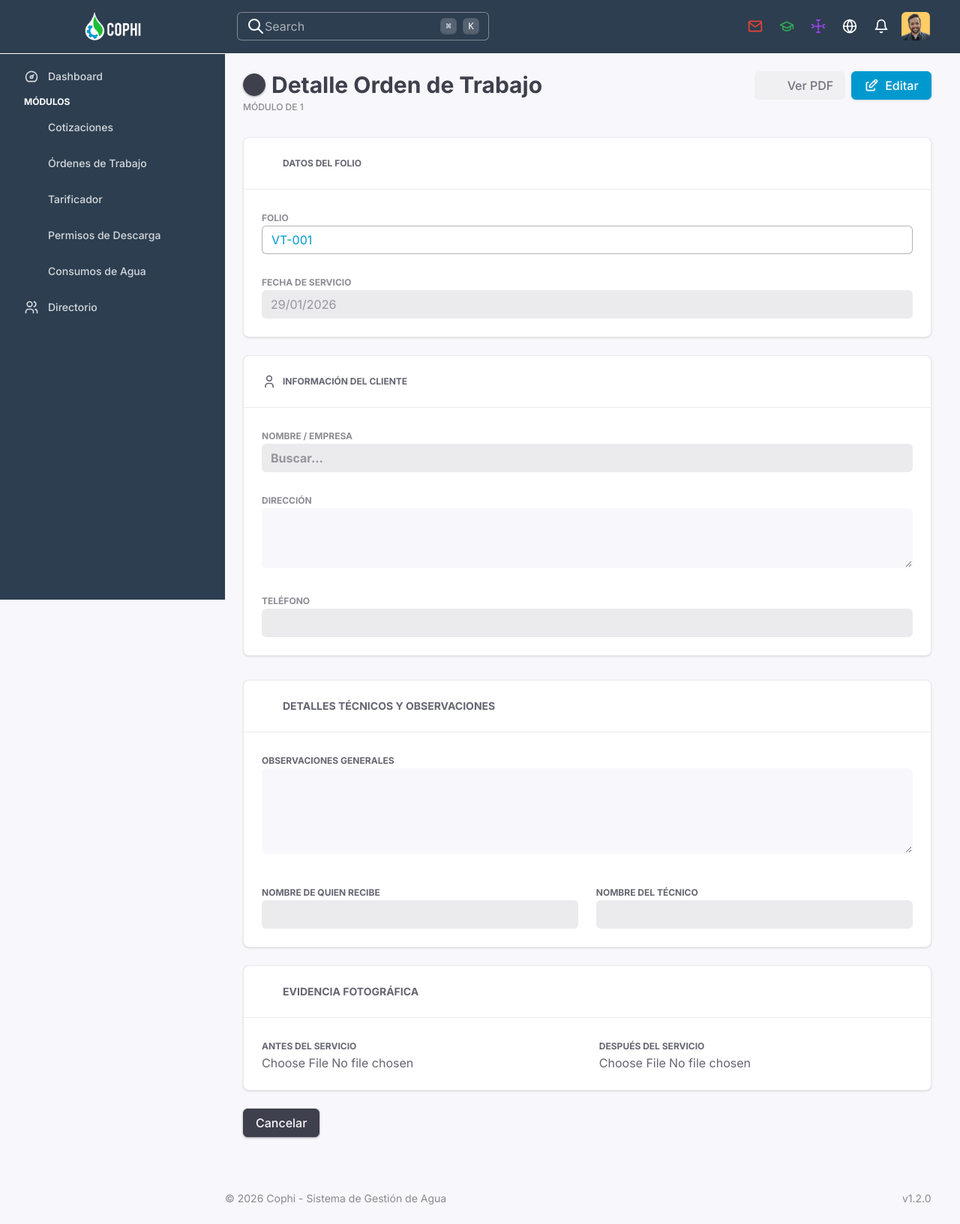
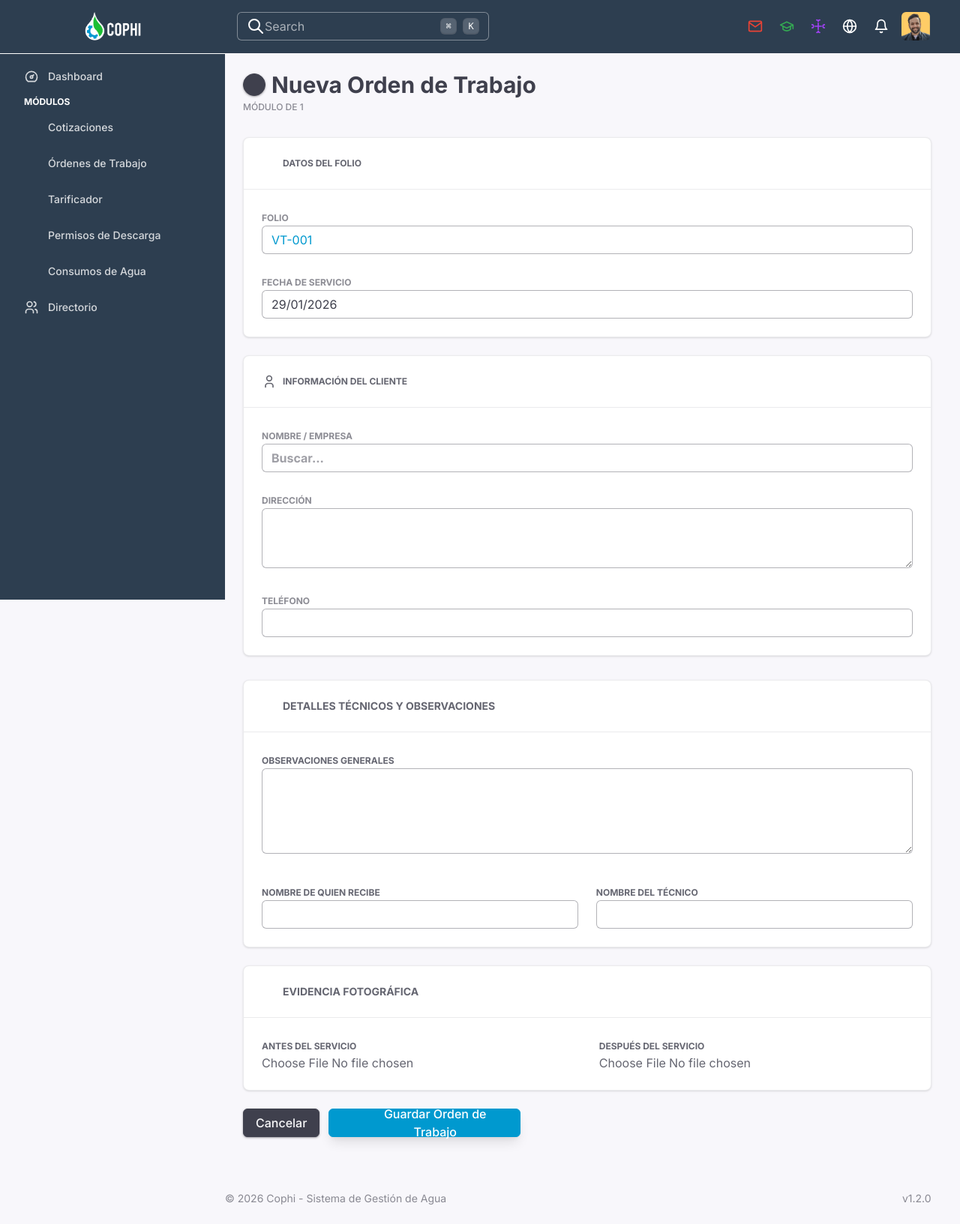
Before and after one commit to iyari02medina/Plantillas, a Flask app: page /nueva_orden/1 in a window 1280 px wide. Shown: the whole page at 75% size. Run offline with Flask 3, Linux system fonts and the light colour scheme.

Commit message:
ya se pueden crear nuevas ordenes

```diff
--- a/interfaz/templates/crear_orden.html
+++ b/interfaz/templates/crear_orden.html
@@ -1,6 +1,6 @@
 {% extends 'base_flyonui.html' %}
 
-{% block title %}{{ 'Detalle Orden' if orden else 'Nueva Orden de Trabajo' }} - Sistema Cophi{% endblock %}
+{% block title %}{{ 'Nueva Orden de Trabajo' if is_new else 'Detalle Orden' }} - Sistema Cophi{% endblock %}
 
 {% block content %}
 <div class="flex flex-col md:flex-row justify-between items-start md:items-center gap-4 mb-8">
@@ -9,17 +9,18 @@
             <a href="{{ url_for('ordenes') }}" class="btn btn-sm btn-ghost btn-circle" title="Volver">
                 <span class="icon-[tabler--arrow-left] size-5"></span>
             </a>
-            <h1 class="text-3xl font-bold text-base-content">{{ 'Detalle' if orden else 'Nueva' }} Orden de Trabajo</h1>
+            <h1 class="text-3xl font-bold text-base-content">{{ 'Nueva' if is_new else 'Detalle' }} Orden de Trabajo
+            </h1>
         </div>
         <p class="text-base-content/60 font-medium ml-10 uppercase tracking-widest text-xs font-black">
             Módulo de {{ tipo|upper if tipo else 'ORDEN' }}
         </p>
     </div>
-    {% if orden %}
+    {% if not is_new %}
     <div class="flex gap-2">
         <a href="{{ url_for('ver_orden_pdf', tipo=tipo, folio=folio) }}" target="_blank"
             class="btn btn-soft btn-secondary">
-            <span class="icon-[tabler--file-text] size-5"></span>
+            <span class="icon-[tabler--file-type-pdf] size-5"></span>
             Ver PDF
         </a>
         <button type="button" class="btn btn-primary shadow-sm" onclick="enableEdit()" id="btn-editar">
@@ -30,7 +31,7 @@
     {% endif %}
 </div>
 
-<form action="{{ url_for('detalle_orden' if orden else 'nueva_orden', tipo=tipo, folio=folio if orden else None) }}"
+<form action="{{ url_for('nueva_orden', tipo=tipo) if is_new else url_for('detalle_orden', tipo=tipo, folio=folio) }}"
     method="POST" enctype="multipart/form-data" class="space-y-8 pb-20">
     <div class="grid grid-cols-1 lg:grid-cols-3 gap-8">
 
@@ -45,14 +46,17 @@
                 <div class="card-body p-6 space-y-4">
                     <div class="form-control">
                         <label class="label font-bold text-xs uppercase text-base-content/60">Folio</label>
-                        <input type="text" name="folio" value="{{ folio }}" readonly required
+                        <input type="text"
+                            name="folio_{{ 'des' if tipo=='desazolve' else 'lt' if tipo=='trampa' else 'vt' }}"
+                            value="{{ folio }}" readonly required
                             class="input input-bordered w-full font-black text-primary">
                     </div>
                     <div class="form-control">
                         <label class="label font-bold text-xs uppercase text-base-content/60">Fecha de Servicio</label>
-                        <input type="text" name="fecha"
+                        <input type="text"
+                            name="fecha_{{ 'des' if tipo=='desazolve' else 'lt' if tipo=='trampa' else 'vt' }}"
                             value="{{ orden.get('fecha_' + ( 'des' if tipo=='desazolve' else 'lt' if tipo=='trampa' else 'vt' ), todays_date) }}"
-                            class="input input-bordered w-full" {{ 'disabled' if orden else '' }}>
+                            class="input input-bordered w-full" {{ 'disabled' if not is_new else '' }}>
                     </div>
                 </div>
             </div>
@@ -68,7 +72,7 @@
                         <label class="label font-bold text-xs uppercase text-base-content/60">Nombre / Empresa</label>
                         <input type="text" id="nombre_cliente" name="cliente" placeholder="Buscar..." autocomplete="off"
                             class="input input-bordered w-full font-bold" oninput="fillClient(this)" required
-                            value="{{ orden.get('cliente', '') }}" {{ 'disabled' if orden else '' }}>
+                            value="{{ orden.get('cliente', '') }}" {{ 'disabled' if not is_new else '' }}>
                         <div id="suggestions-box"
                             class="absolute z-50 w-full mt-1 bg-base-100 border border-base-content/10 rounded-lg shadow-xl max-h-60 overflow-y-auto hidden">
                         </div>
@@ -76,12 +80,12 @@
                     <div class="form-control">
                         <label class="label font-bold text-xs uppercase text-base-content/60">Dirección</label>
                         <textarea id="direccion_cliente" name="direccion" class="textarea textarea-bordered w-full"
-                            rows="2" {{ 'disabled' if orden else '' }}>{{ orden.get('direccion', '') }}</textarea>
+                            rows="2" {{ 'disabled' if not is_new else '' }}>{{ orden.get('direccion', '') }}</textarea>
                     </div>
                     <div class="form-control">
                         <label class="label font-bold text-xs uppercase text-base-content/60">Teléfono</label>
                         <input type="text" id="telefono_cliente" name="telefono" class="input input-bordered w-full"
-                            value="{{ orden.get('telefono', '') }}" {{ 'disabled' if orden else '' }}>
+                            value="{{ orden.get('telefono', '') }}" {{ 'disabled' if not is_new else '' }}>
                     </div>
                 </div>
             </div>
@@ -97,12 +101,12 @@
                     <div class="form-control">
                         <label class="label font-bold text-[10px] uppercase opacity-50">Hora Inicial</label>
                         <input type="text" name="hora_inicial" class="input input-bordered w-full"
-                            value="{{ orden.get('hora_inicial', '') }}" {{ 'disabled' if orden else '' }}>
+                            value="{{ orden.get('hora_inicial', '') }}" {{ 'disabled' if not is_new else '' }}>
                     </div>
                     <div class="form-control">
                         <label class="label font-bold text-[10px] uppercase opacity-50">Hora Final</label>
                         <input type="text" name="hora_final" class="input input-bordered w-full"
-                            value="{{ orden.get('hora_final', '') }}" {{ 'disabled' if orden else '' }}>
+                            value="{{ orden.get('hora_final', '') }}" {{ 'disabled' if not is_new else '' }}>
                     </div>
                 </div>
             </div>
@@ -125,59 +129,59 @@
                         <div class="form-control"><label class="label font-bold text-xs uppercase opacity-60">Ubicación
                                 del Servicio</label><input type="text" name="ubicacion"
                                 class="input input-bordered w-full" value="{{ orden.get('ubicacion', '') }}"
-                                {{ 'disabled' if orden else '' }}></div>
+                                {{ 'disabled' if not is_new else '' }}></div>
                         <div class="form-control"><label class="label font-bold text-xs uppercase opacity-60">Metros de
                                 Manguera</label><input type="text" name="metros_manguera"
                                 class="input input-bordered w-full" value="{{ orden.get('metros_manguera', '') }}"
-                                {{ 'disabled' if orden else '' }}></div>
+                                {{ 'disabled' if not is_new else '' }}></div>
                         <div class="form-control"><label class="label font-bold text-xs uppercase opacity-60">Tramo /
                                 Línea</label><input type="text" name="tramo" class="input input-bordered w-full"
-                                value="{{ orden.get('tramo', '') }}" {{ 'disabled' if orden else '' }}></div>
+                                value="{{ orden.get('tramo', '') }}" {{ 'disabled' if not is_new else '' }}></div>
                         <div class="form-control"><label class="label font-bold text-xs uppercase opacity-60">Condición
                                 Final</label><input type="text" name="condicion_final"
                                 class="input input-bordered w-full" value="{{ orden.get('condicion_final', '') }}"
-                                {{ 'disabled' if orden else '' }}></div>
+                                {{ 'disabled' if not is_new else '' }}></div>
                     </div>
                     {% elif tipo == 'trampa' %}
                     <div class="grid grid-cols-1 md:grid-cols-2 gap-6">
                         <div class="form-control"><label class="label font-bold text-xs uppercase opacity-60">Ubicación
                                 de la Trampa</label><input type="text" name="ubicacion"
                                 class="input input-bordered w-full" value="{{ orden.get('ubicacion', '') }}"
-                                {{ 'disabled' if orden else '' }}></div>
+                                {{ 'disabled' if not is_new else '' }}></div>
                         <div class="form-control"><label class="label font-bold text-xs uppercase opacity-60">Capacidad
                                 (Litros)</label><input type="text" name="capacidad" class="input input-bordered w-full"
-                                value="{{ orden.get('capacidad', '') }}" {{ 'disabled' if orden else '' }}></div>
+                                value="{{ orden.get('capacidad', '') }}" {{ 'disabled' if not is_new else '' }}></div>
                         <div class="form-control"><label class="label font-bold text-xs uppercase opacity-60">Residuos
                                 Retirados</label><input type="text" name="residuos" class="input input-bordered w-full"
-                                value="{{ orden.get('residuos', '') }}" {{ 'disabled' if orden else '' }}></div>
+                                value="{{ orden.get('residuos', '') }}" {{ 'disabled' if not is_new else '' }}></div>
                         <div class="form-control"><label class="label font-bold text-xs uppercase opacity-60">Estado de
                                 la Trampa</label><input type="text" name="estado_trampa"
                                 class="input input-bordered w-full" value="{{ orden.get('estado_trampa', '') }}"
-                                {{ 'disabled' if orden else '' }}></div>
+                                {{ 'disabled' if not is_new else '' }}></div>
                     </div>
                     {% elif tipo == 'visita' %}
                     <div class="form-control">
                         <label class="label font-bold text-xs uppercase opacity-60">Motivo de la Visita</label>
                         <input type="text" name="motivo" class="input input-bordered w-full"
-                            value="{{ orden.get('motivo', '') }}" {{ 'disabled' if orden else '' }}>
+                            value="{{ orden.get('motivo', '') }}" {{ 'disabled' if not is_new else '' }}>
                     </div>
                     {% endif %}
 
                     <div class="form-control">
                         <label class="label font-bold text-xs uppercase opacity-60">Observaciones Generales</label>
                         <textarea name="observaciones" class="textarea textarea-bordered w-full" rows="4" {{ 'disabled'
-                            if orden else '' }}>{{ orden.get('observaciones', '') }}</textarea>
+                            if not is_new else '' }}>{{ orden.get('observaciones', '') }}</textarea>
                     </div>
 
                     <div class="grid grid-cols-1 md:grid-cols-2 gap-6">
                         <div class="form-control"><label class="label font-bold text-xs uppercase opacity-60">Nombre de
                                 quien Recibe</label><input type="text" name="nombre_recibe"
                                 class="input input-bordered w-full" value="{{ orden.get('nombre_recibe', '') }}"
-                                {{ 'disabled' if orden else '' }}></div>
+                                {{ 'disabled' if not is_new else '' }}></div>
                         <div class="form-control"><label class="label font-bold text-xs uppercase opacity-60">Nombre del
                                 Técnico</label><input type="text" name="tecnico_nombre"
                                 class="input input-bordered w-full" value="{{ orden.get('tecnico_nombre', '') }}"
-                                {{ 'disabled' if orden else '' }}></div>
+                                {{ 'disabled' if not is_new else '' }}></div>
                     </div>
                 </div>
             </div>
@@ -204,7 +208,7 @@
                                 {% endif %}
                                 <input type="file" name="foto_antes"
                                     class="file-input file-input-bordered file-input-primary w-full max-w-xs"
-                                    {{ 'disabled' if orden else '' }}>
+                                    {{ 'disabled' if not is_new else '' }}>
                             </div>
                         </div>
                         <div class="space-y-4">
@@ -220,7 +224,7 @@
                                 {% endif %}
                                 <input type="file" name="foto_despues"
                                     class="file-input file-input-bordered file-input-primary w-full max-w-xs"
-                                    {{ 'disabled' if orden else '' }}>
+                                    {{ 'disabled' if not is_new else '' }}>
                             </div>
                         </div>
                     </div>
@@ -229,10 +233,10 @@
 
             <div class="flex justify-end gap-3 pt-4">
                 <a href="{{ url_for('ordenes') }}" class="btn btn-ghost">Cancelar</a>
-                <button type="submit" class="btn btn-primary btn-wide shadow-lg {{ 'hidden' if orden else '' }}"
+                <button type="submit" class="btn btn-primary btn-wide shadow-lg {{ 'hidden' if not is_new else '' }}"
                     id="btn-submit">
                     <span class="icon-[tabler--device-floppy] size-5"></span>
-                    {{ 'Actualizar Orden' if orden else 'Guardar Orden de Trabajo' }}
+                    {{ 'Guardar Orden de Trabajo' if is_new else 'Actualizar Orden' }}
                 </button>
             </div>
         </div>
@@ -246,7 +250,10 @@
 
     function enableEdit() {
         document.querySelectorAll('input, select, textarea').forEach(el => {
-            if (el.name !== 'folio') el.disabled = false;
+            const name = el.getAttribute('name');
+            if (name && !name.startsWith('folio_')) { // Protegemos inputs de folio para que sigan readonly
+                el.disabled = false;
+            }
         });
 
         const btnSubmit = document.getElementById('btn-submit');
```
